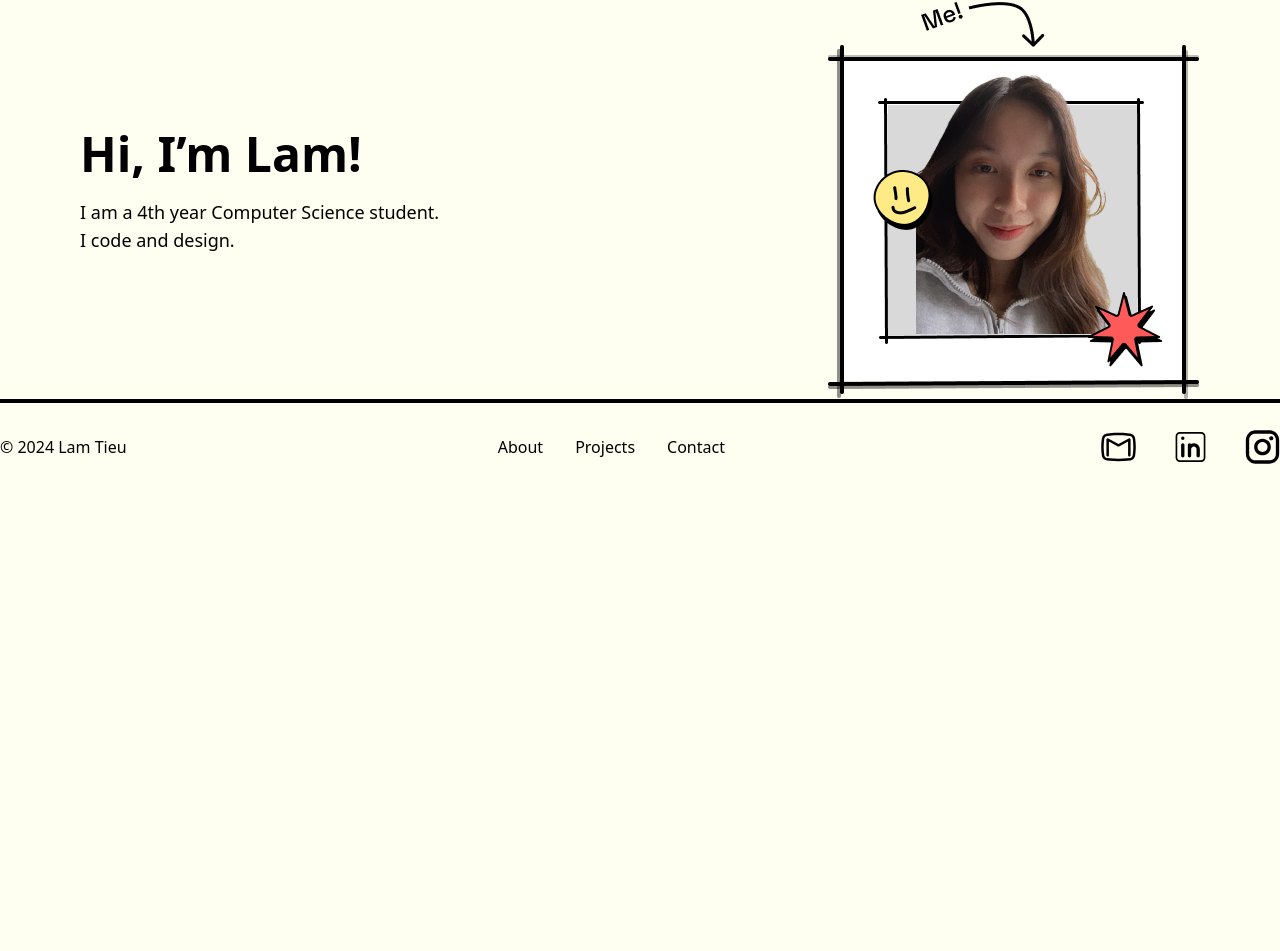
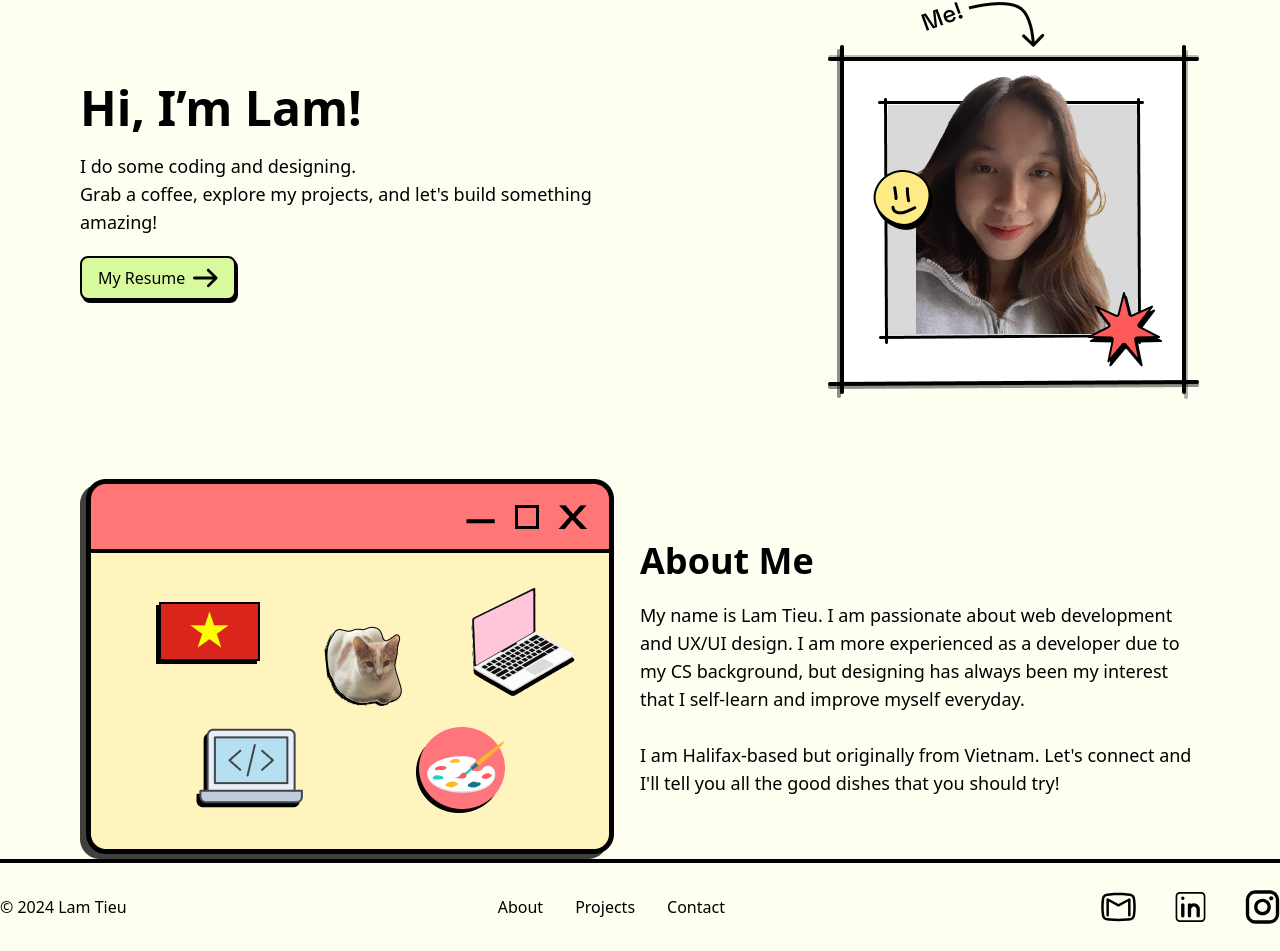
Before and after one commit to ltieu12/my-portfolio, a React (Create React App) app: page / in a window 1280 px wide. Shown: the part 179-1130 px from the top of the page. Before the commit the page ends 800 px from the top, so only its background shows below. Built offline with nearby package versions, Linux system fonts and the light colour scheme.

Commit message:
Add 'About Me' section to About page

```diff
--- a/src/index.css
+++ b/src/index.css
@@ -12,4 +12,5 @@ body {
   -moz-osx-font-smoothing: grayscale;
   height: 100%;
   background-color: #FEFFF0;
+  font-weight: 500;
 }
--- a/src/pages/AboutPage.js
+++ b/src/pages/AboutPage.js
@@ -4,11 +4,27 @@ export const AboutPage = () => {
             <div className='container mx-auto px-20 mt-20 flex justify-between items-center'>
                 <div className="md:w-1/2 md:text-left space-y-5">
                     <h1 className="text-5xl font-bold">Hi, I’m Lam!</h1>
-                    <p className="text-lg">
-                    I am a 4th year Computer Science student.<br />I code and design.
+                    <p className="text-lg font-medium">
+                    I do some coding and designing.<br />Grab a coffee, explore my projects, and let's build something amazing!
+                    </p>
+                    <a href="#" className="inline-flex items-center px-4 py-2 font-medium bg-lime-200 border-2 border-black rounded-lg shadow-dark-shadow hover:bg-lime-300">My Resume
+                        <svg className="ml-2" width="25" height="20" viewBox="0 0 30 24" fill="none" xmlns="http://www.w3.org/2000/svg">
+                            <path d="M28.94 13.1783C29.2525 12.8658 29.428 12.4419 29.428 12C29.428 11.5581 29.2525 11.1342 28.94 10.8217L19.5117 1.39333C19.3579 1.23415 19.174 1.10718 18.9707 1.01983C18.7673 0.932483 18.5486 0.886506 18.3273 0.884583C18.106 0.882659 17.8866 0.924829 17.6817 1.00863C17.4769 1.09243 17.2908 1.21619 17.1343 1.37268C16.9779 1.52916 16.8541 1.71525 16.7703 1.92008C16.6865 2.1249 16.6443 2.34437 16.6462 2.56567C16.6482 2.78697 16.6941 3.00567 16.7815 3.20901C16.8688 3.41235 16.9958 3.59626 17.155 3.75L23.7383 10.3333L1.66667 10.3333C1.22464 10.3333 0.800716 10.5089 0.488157 10.8215C0.175596 11.1341 1.90735e-06 11.558 1.90735e-06 12C1.90735e-06 12.442 0.175596 12.866 0.488157 13.1785C0.800716 13.4911 1.22464 13.6667 1.66667 13.6667L23.7383 13.6667L17.155 20.25C16.8514 20.5643 16.6834 20.9853 16.6872 21.4223C16.691 21.8593 16.8663 22.2774 17.1753 22.5864C17.4843 22.8954 17.9023 23.0707 18.3393 23.0745C18.7763 23.0783 19.1973 22.9103 19.5117 22.6067L28.94 13.1783Z" fill="black"/>
+                        </svg>
+                    </a>
+                </div>
+                <img src="/Profile Pic.png" alt="Profile Pic"></img>
+            </div>
+
+            <div className='container mx-auto px-20 mt-20 flex justify-between items-center'>
+                    <img src="/Browser.png" alt="About me browser illustration"></img>
+                <div className="md:w-1/2 md:text-left space-y-5">
+                    <h2 className="text-4xl font-bold">About Me</h2>
+                    <p className="text-lg">My name is Lam Tieu. I am passionate about web development and UX/UI design. I am more experienced as a developer due to my CS background, but designing has always been my interest that I self-learn and improve myself everyday.
+                        <br /><br />I am Halifax-based but originally from Vietnam. Let's connect and I'll tell you all the good dishes that you should try!
                     </p>
                 </div>
-                <img src="/Profile Pic.png" alt="Profile Pic"></img>
+
             </div>
         </>
     );
```
Also changed, not shown: public/Browser.png (added), public/Vector.svg (added).
